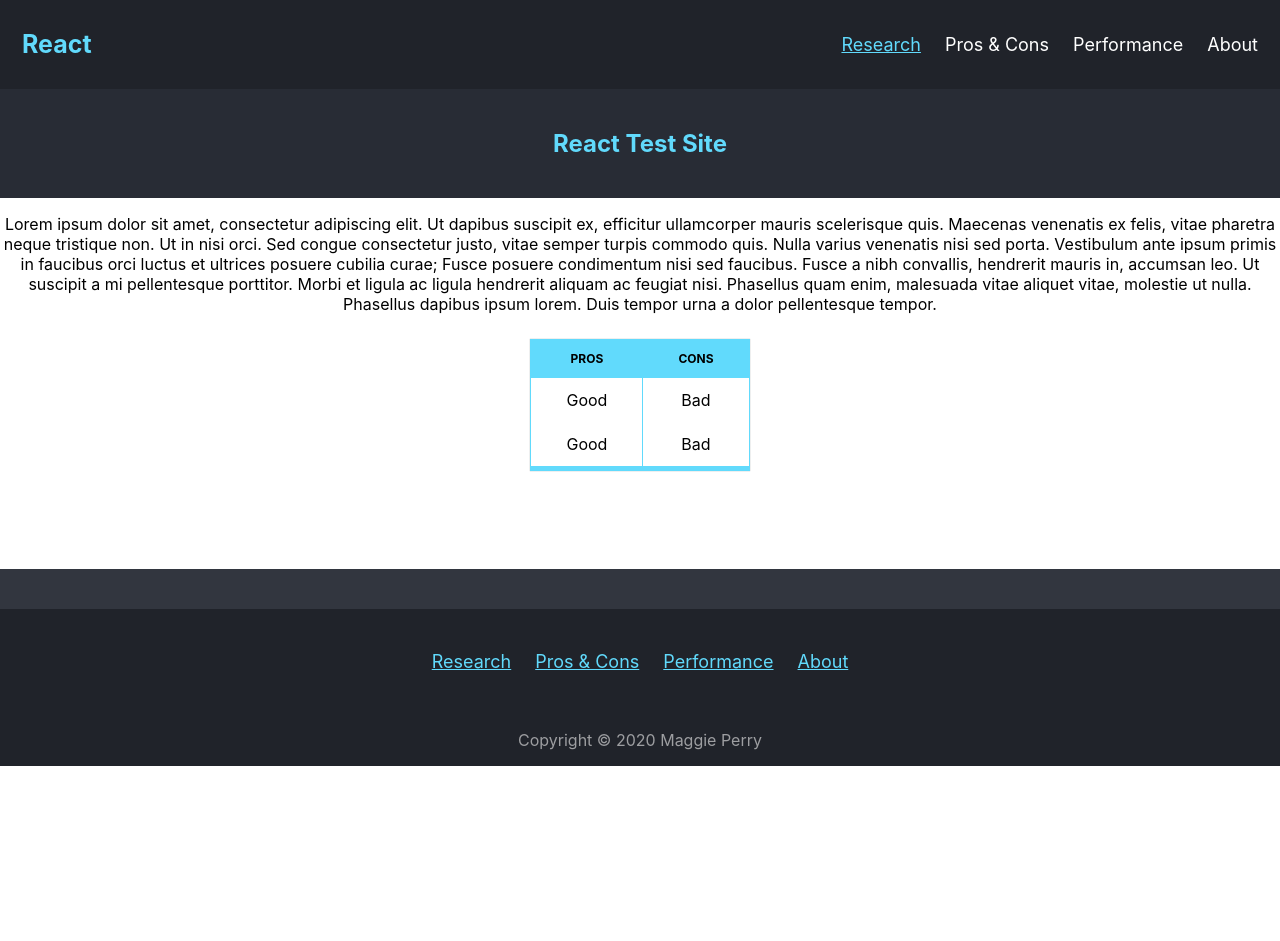
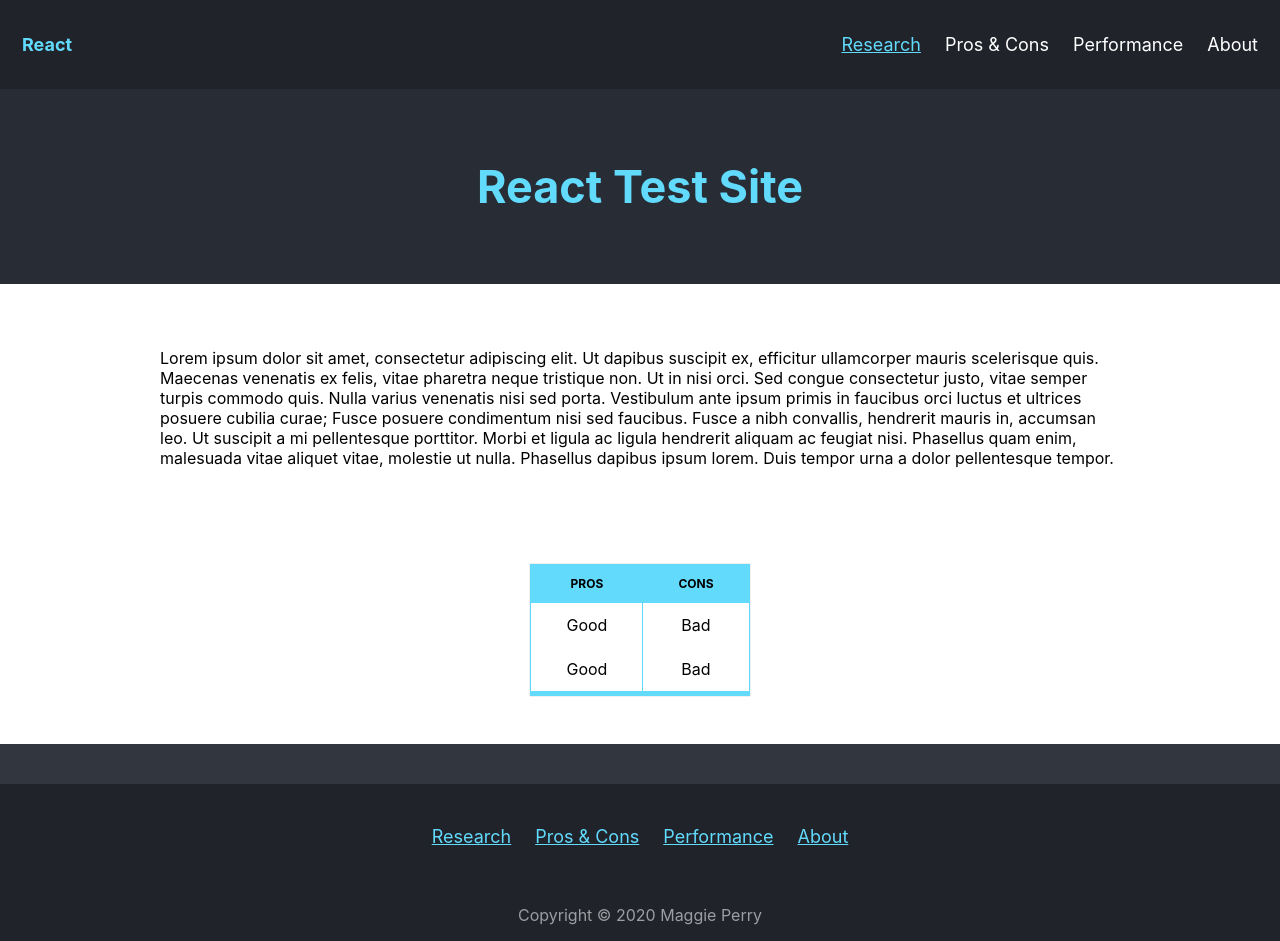
Before and after one commit to MaggiePerry/React-Test-Site, a React (Create React App) app: page / in a window 1280 px wide. Before the commit the page ends 800 px from the top, so only its background shows below. Built offline with nearby package versions, Linux system fonts and the light colour scheme.

Commit message:
added styles for article section

```diff
--- a/src/App.css
+++ b/src/App.css
@@ -20,7 +20,6 @@
 .App {
   text-align: center;
   display: grid;
-  /* background-color: --white; */
 }
 
 
@@ -50,7 +49,6 @@
 
 /* Style the logo link (notice that we set the same value of line-height and font-size to prevent the header to increase when the font gets bigger */
 .header a.logo {
-  font-size: 25px;
   font-weight: bold;
   color: var(--react-blue);
 }
@@ -88,20 +86,34 @@
   Page
   ========================================================================== */
 .article {
-  height: 60vh;
+  min-height: 60vh;
 }
 
-.article h1{
+.article h1 {
   background-color: var(--light-black);
   color: var(--react-blue);
-  padding: 40px;
+  font-size: 45px;
+  padding: 70px;
   margin: 0;
 }
+
+.article p {
+  padding: 3rem 10rem;
+  font-size: 16px;
+  text-align: left;
+}
+
+.article hr {
+  width: 50%;
+  text-align: center;
+  opacity: 60%;
+}
+
 /* ==========================================================================
    Table
    ========================================================================== */
-.table table{
-  margin: 25px auto;
+.table table {
+  margin: 3rem auto;
   border-collapse: collapse;
   border-bottom: 5px solid var(--react-blue);
   box-shadow: 0px 0px 1px 0px var(--light-gray);
```
